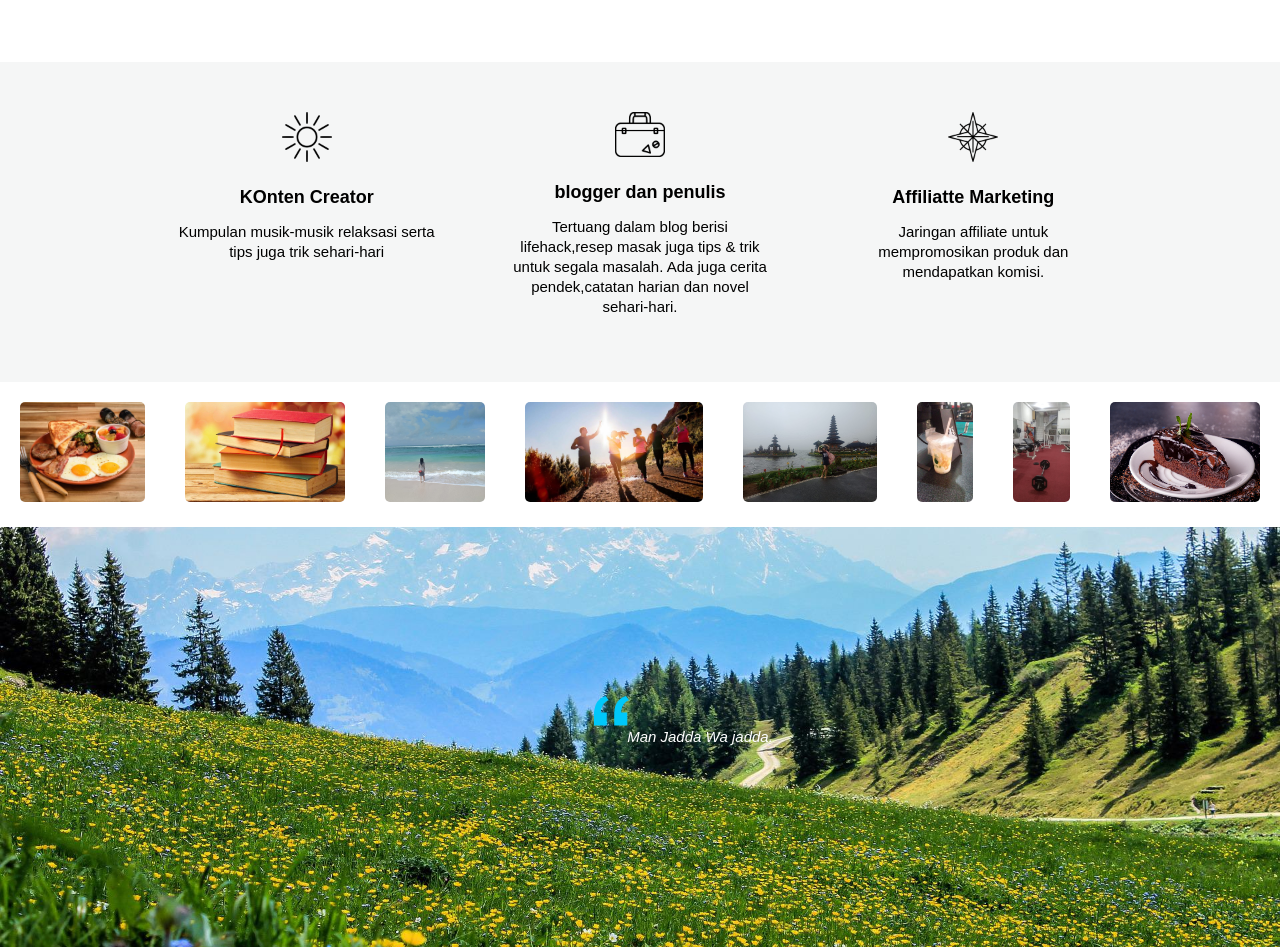
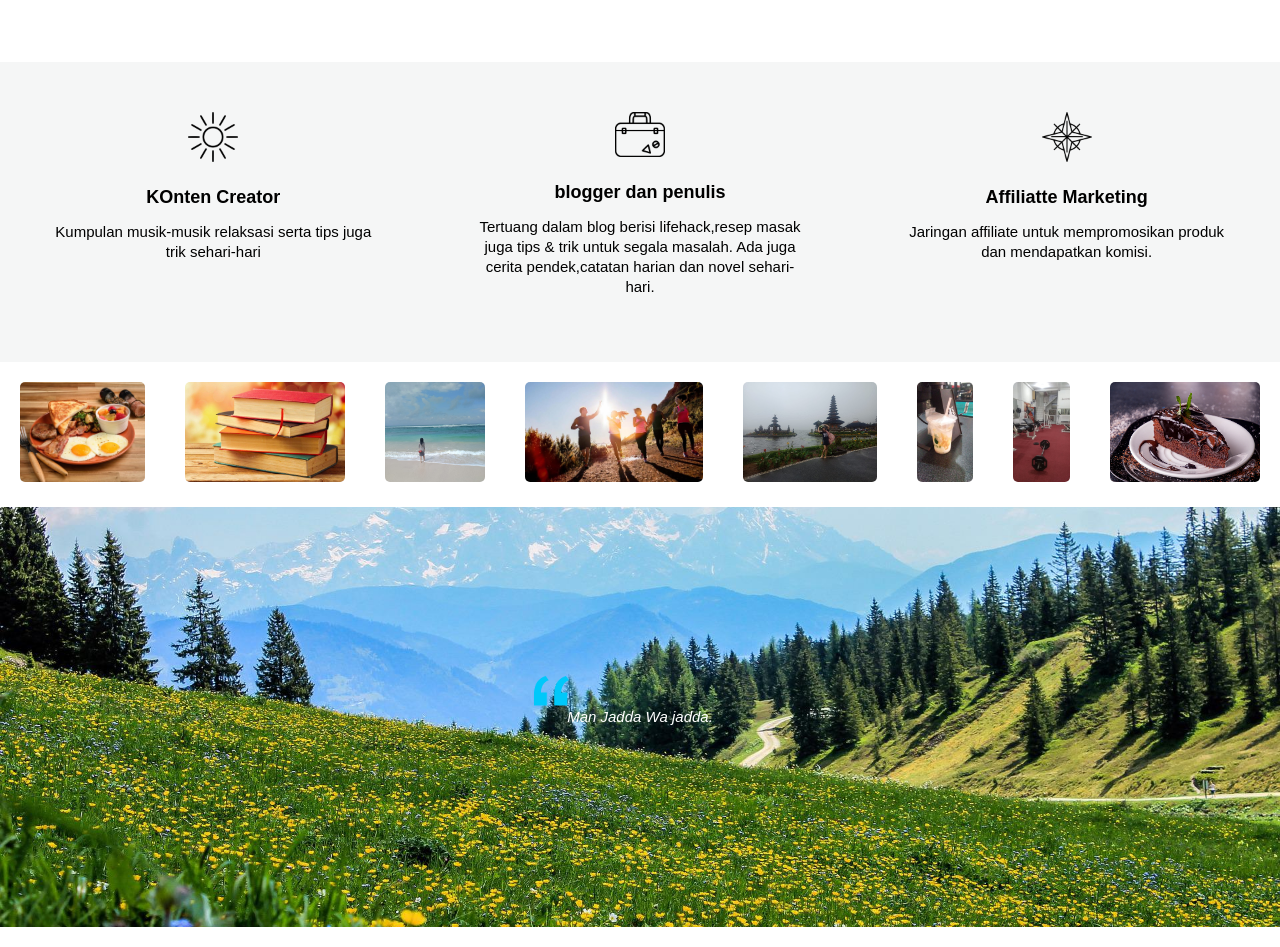
Before and after one commit to usysarfaraz/zushop24.github.io, a plain HTML site: page index.html in a window 1280 px wide. Shown: the part 1075-2022 px from the top of the page. Drawn offline with nearby package versions, Linux system fonts and the light colour scheme; a script that the page names is missing.

```diff
--- a/style.css
+++ b/style.css
@@ -13,7 +13,7 @@
     padding: 0px;
   }
   .layar-dalam {
-    width: 1000px;
+    width: 100%5;
     margin: auto;
   }
   .layar-penuh {
```
